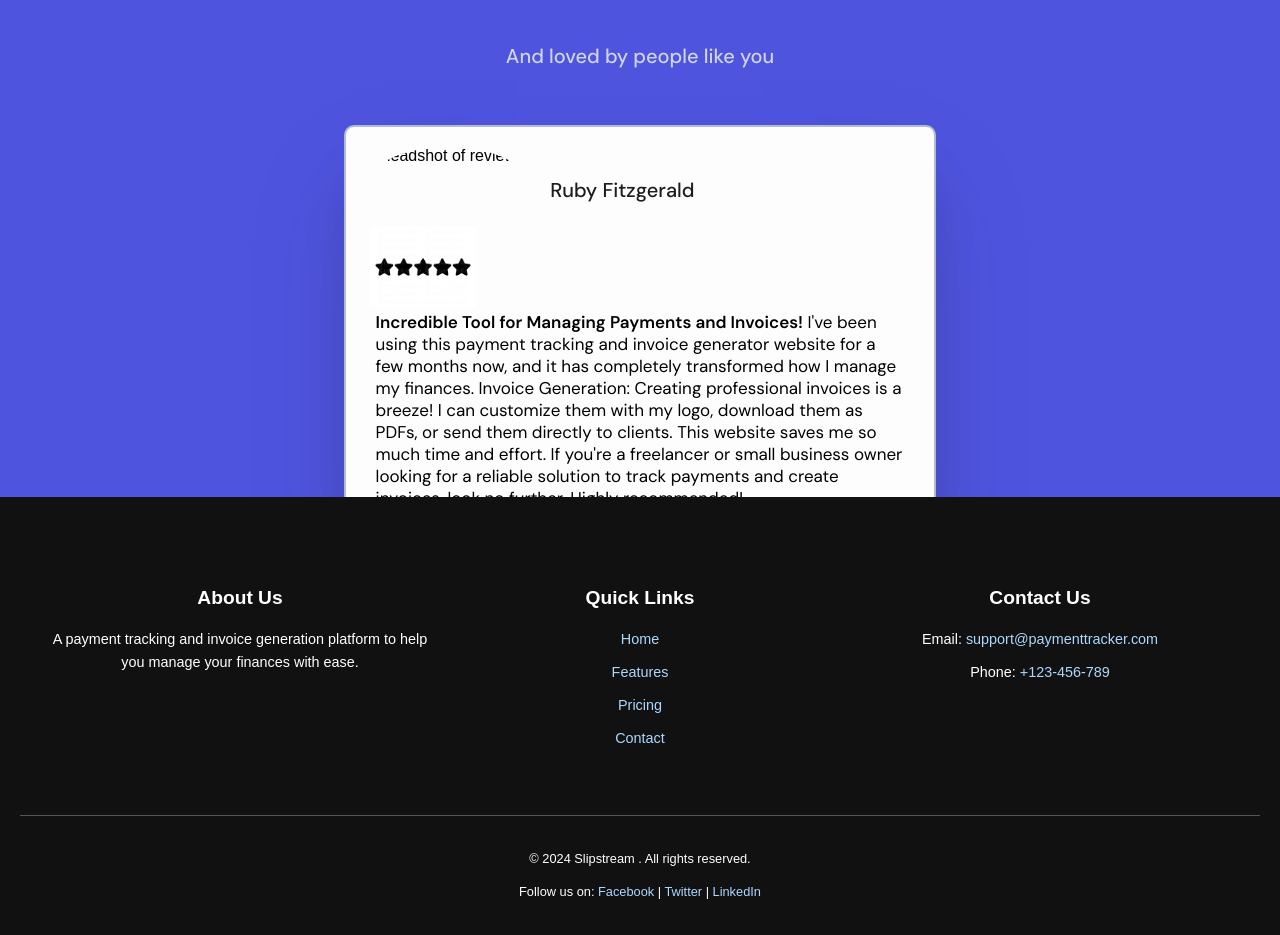
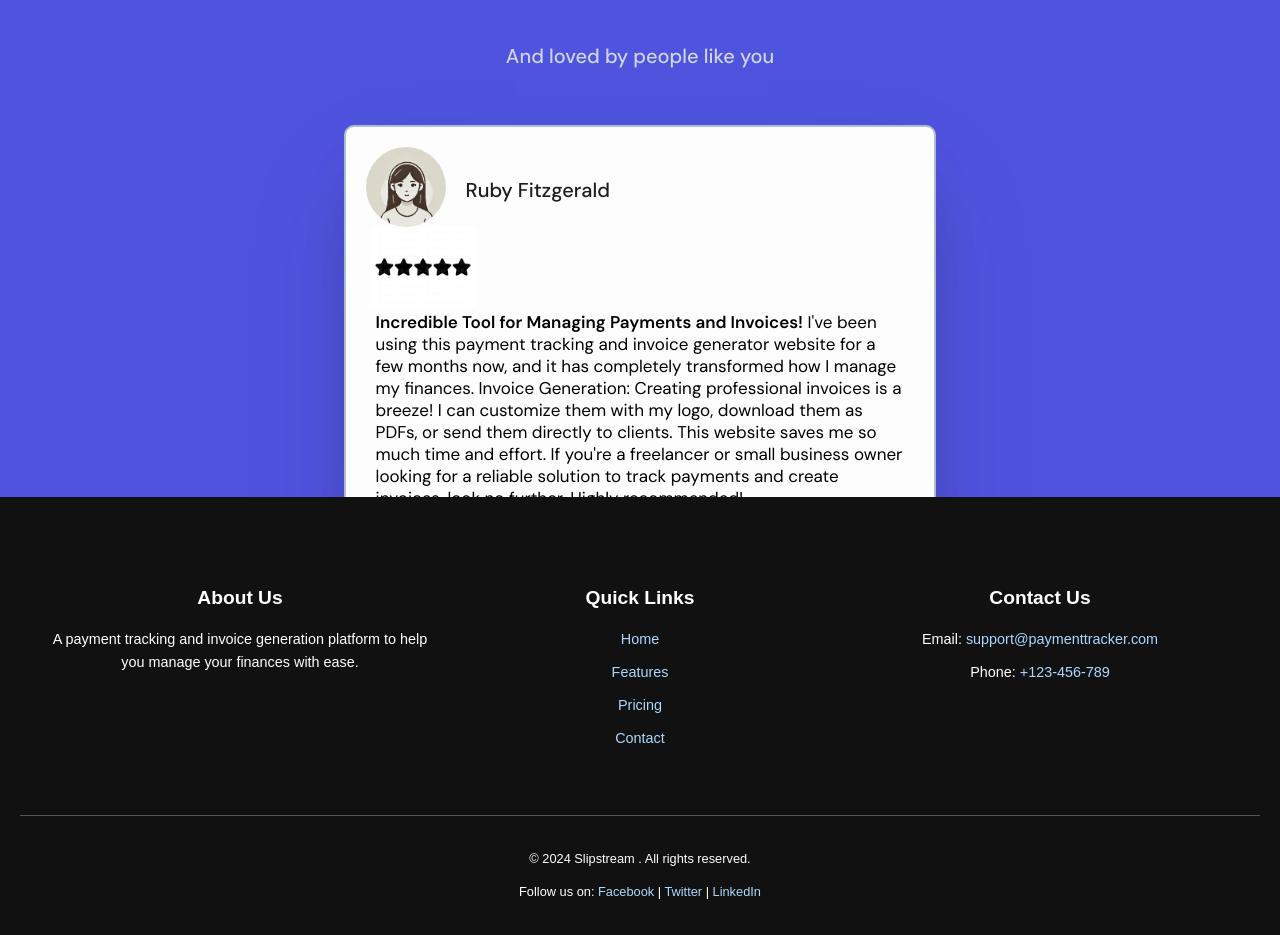
Before and after one commit to lukeromburgh/invoiceGenerator, a plain HTML site: page index.html in a window 1280 px wide. Shown: the part 4027-4962 px from the top of the page. Drawn offline with Linux system fonts and the light colour scheme.

Commit message:
Update index.html

```diff
--- a/index.html
+++ b/index.html
@@ -137,7 +137,7 @@
 
               <div class="review-card">
                     <div class="profile">
-                        <img alt="headshot of reviewer" class="review-image" src="images/DALL·E Ruby Headshot.webpHeadshot.webp">
+                        <img alt="headshot of reviewer" class="review-image" src="images/DALL·E Ruby Headshot.webp">
                         <h3 class="review-name">Ruby Fitzgerald</h3>
                     </div>
 
```
